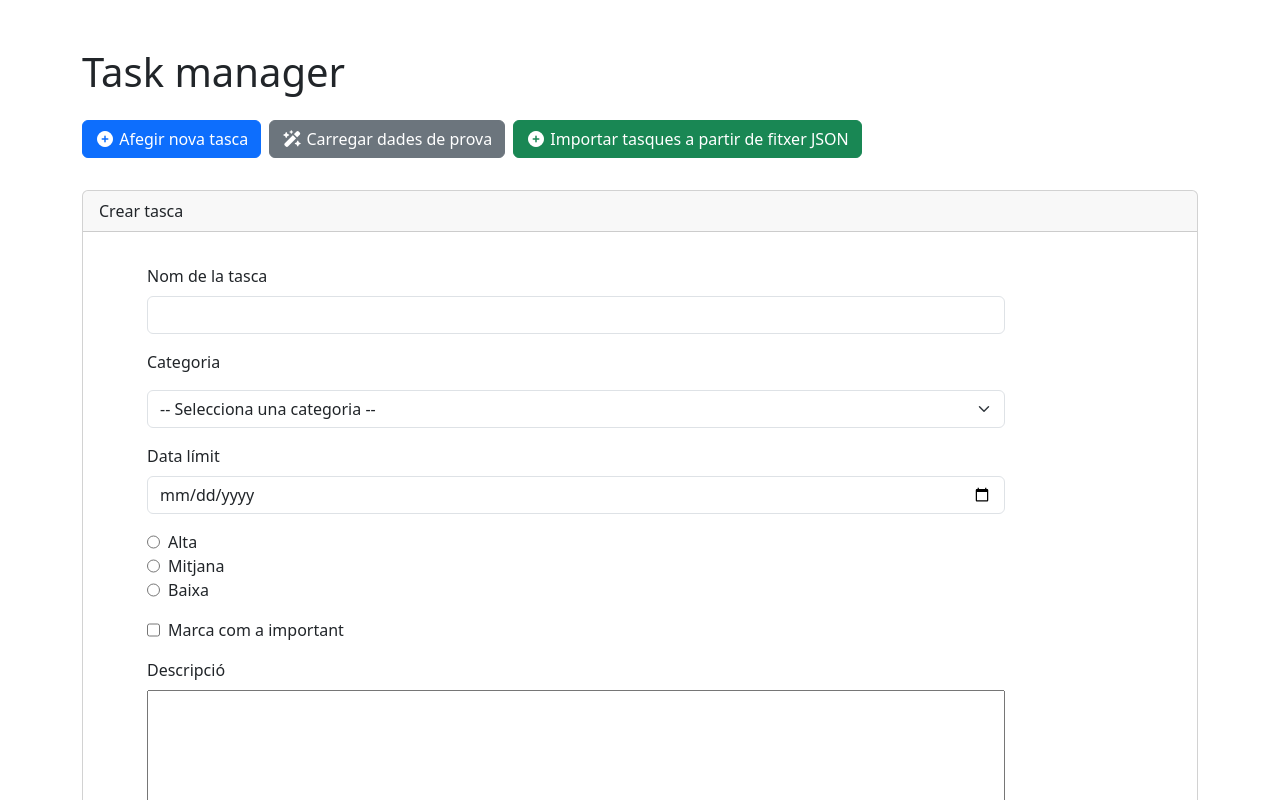
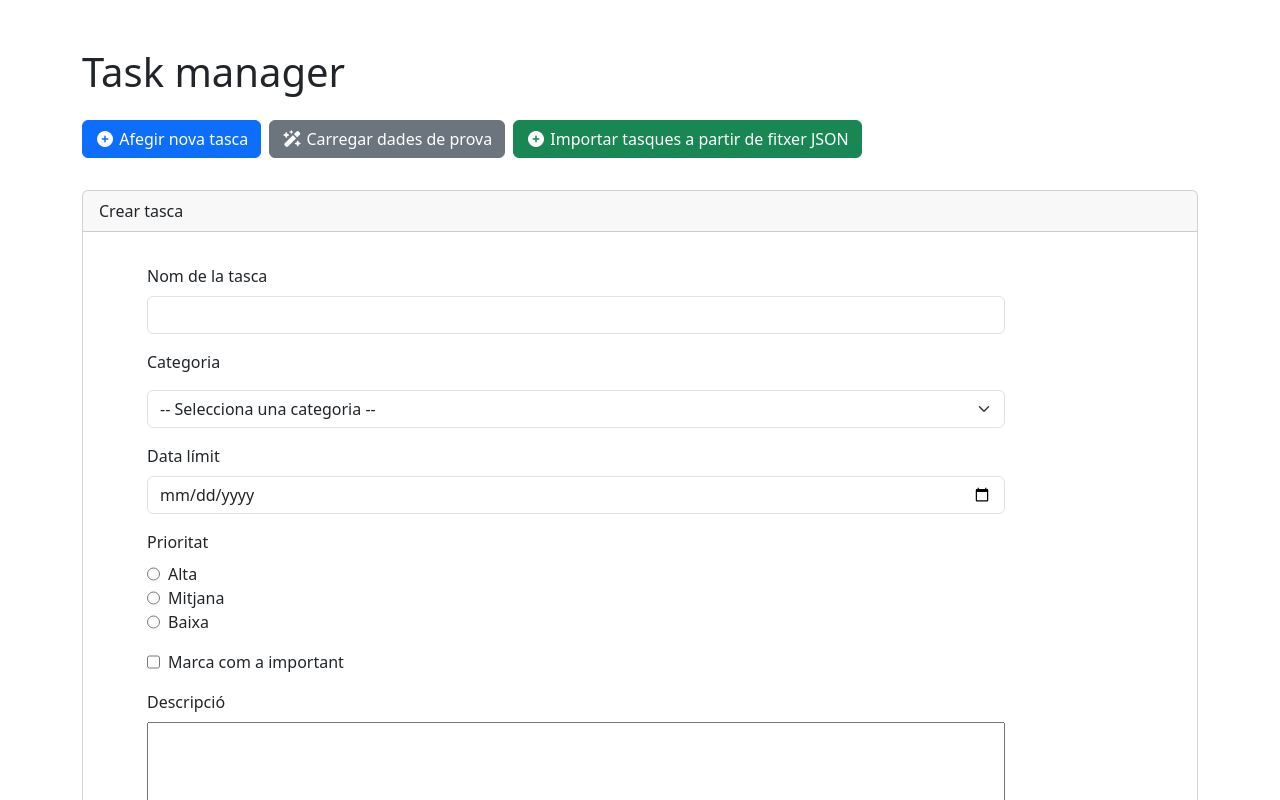
Before and after one commit to aaroncano2006/react_task_manager, a React (Vite) app: page / in a window 1280 px wide. Both pictures are taken after a click on the button "Afegir nova tasca". Shown: the top 800 px of the page. Built offline with nearby package versions, Linux system fonts and the light colour scheme.

Commit message:
Label per al camp prioritat al formulari

```diff
--- a/src/App.jsx
+++ b/src/App.jsx
@@ -342,6 +342,7 @@ function App() {
 
             <div className="row mb-3">
               <div className="col-10">
+                <label className="form-label">Prioritat</label>
                 <RadioGroup>
                   {PRIORITATS.map((p) => {
                     return (
```
